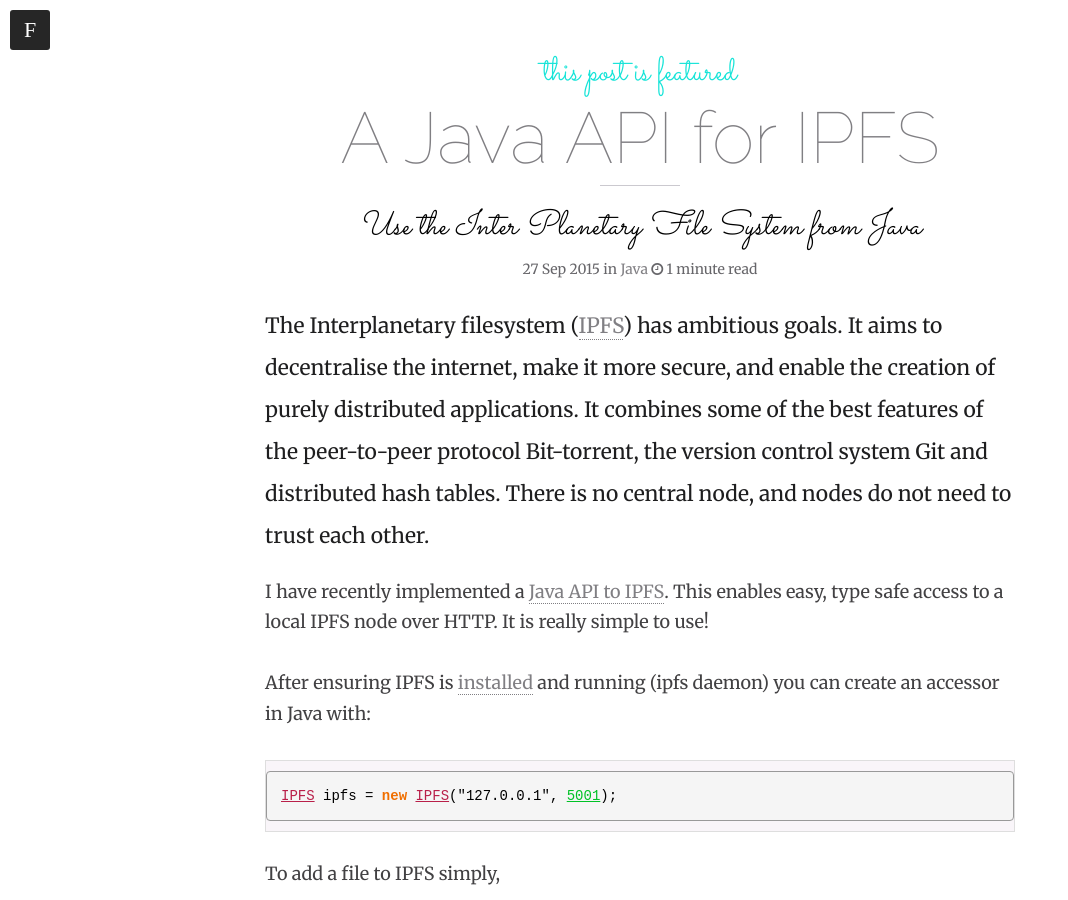
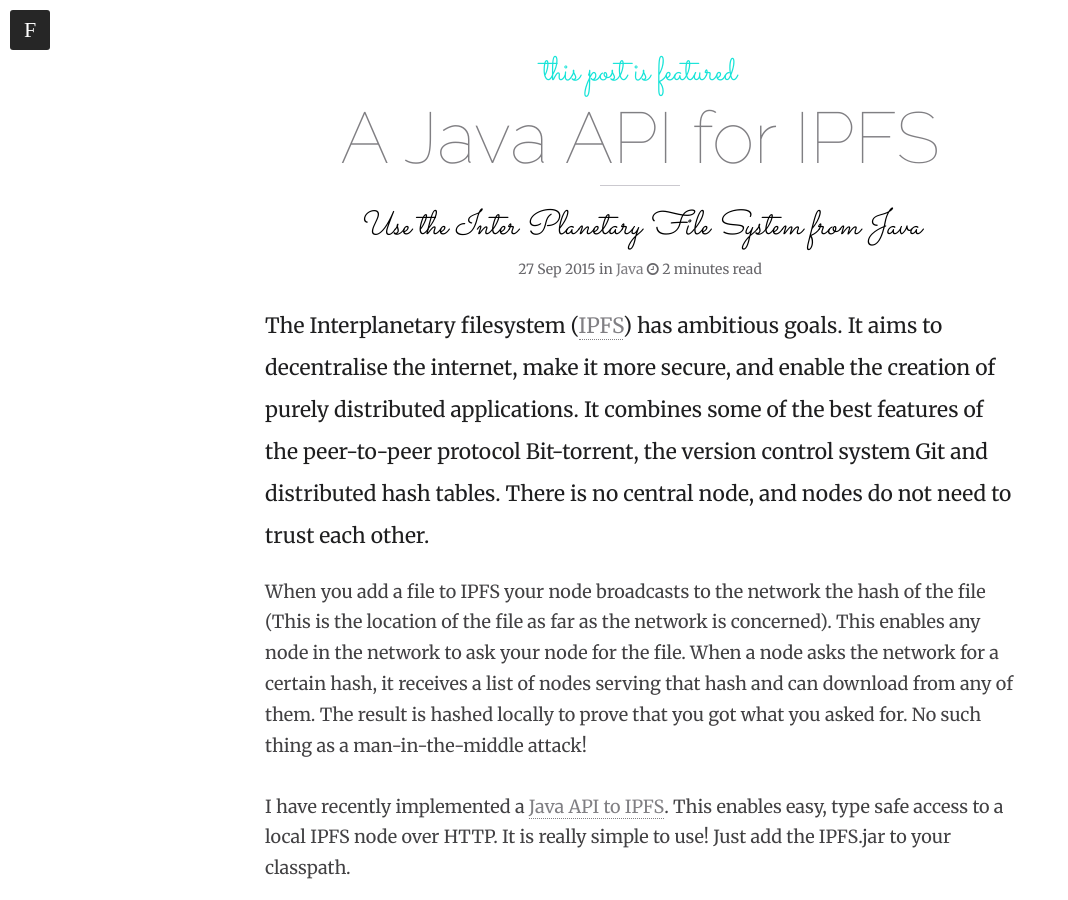
Before and after one commit to ianopolous/ianopolous.github.io, a Jekyll site: the page built from _posts/2015-09-27-IPFS.md, in a window 1280 px wide and 900 px high, scrolled down 568 px. Shown: the whole window, without its empty margins (0-1068 px from the left). Built offline with Jekyll 4.4.1, drawn with Linux system fonts in a browser that asks for light colours; nearby versions of some CDN libraries.

Commit message:
more post

```diff
--- a/_posts/2015-09-27-IPFS.md
+++ b/_posts/2015-09-27-IPFS.md
@@ -15,7 +15,9 @@ published: true
 
 The Interplanetary filesystem (<a href="https://ipfs.io/">IPFS</a>) has ambitious goals. It aims to decentralise the internet, make it more secure, and enable the creation of purely distributed applications. It combines some of the best features of the peer-to-peer protocol Bit-torrent, the version control system Git and distributed hash tables. There is no central node, and nodes do not need to trust each other.
 
-I have recently implemented a <a href="https://github.com/ipfs/java-ipfs-api">Java API to IPFS</a>. This enables easy, type safe access to a local IPFS node over HTTP. It is really simple to use!
+When you add a file to IPFS your node broadcasts to the network the hash of the file (This is the location of the file as far as the network is concerned). This enables any node in the network to ask your node for the file. When a node asks the network for a certain hash, it receives a list of nodes serving that hash and can download from any of them. The result is hashed locally to prove that you got what you asked for. No such thing as a man-in-the-middle attack!
+
+I have recently implemented a <a href="https://github.com/ipfs/java-ipfs-api">Java API to IPFS</a>. This enables easy, type safe access to a local IPFS node over HTTP. It is really simple to use! Just add the IPFS.jar to your classpath.
 
 After ensuring IPFS is <a href="https://ipfs.io/docs/install/">installed</a> and running (ipfs daemon) you can create an accessor in Java with:
 {% highlight java %}
```
